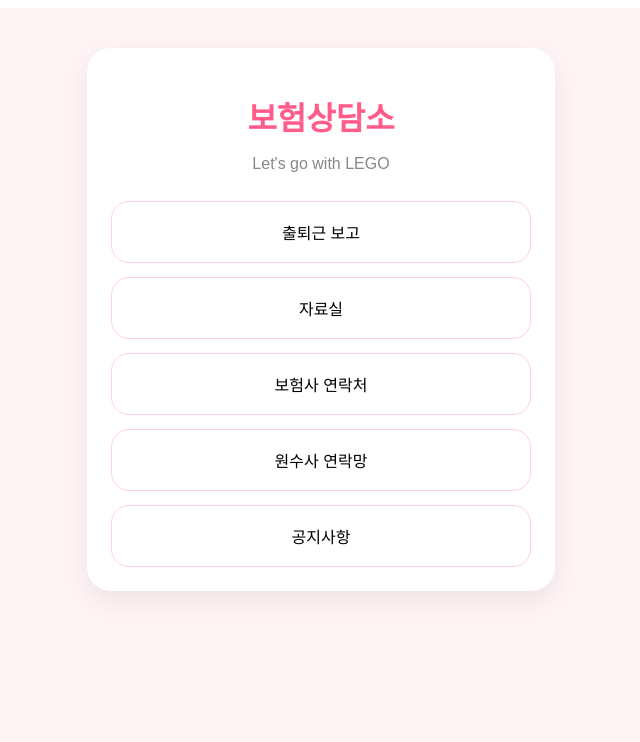
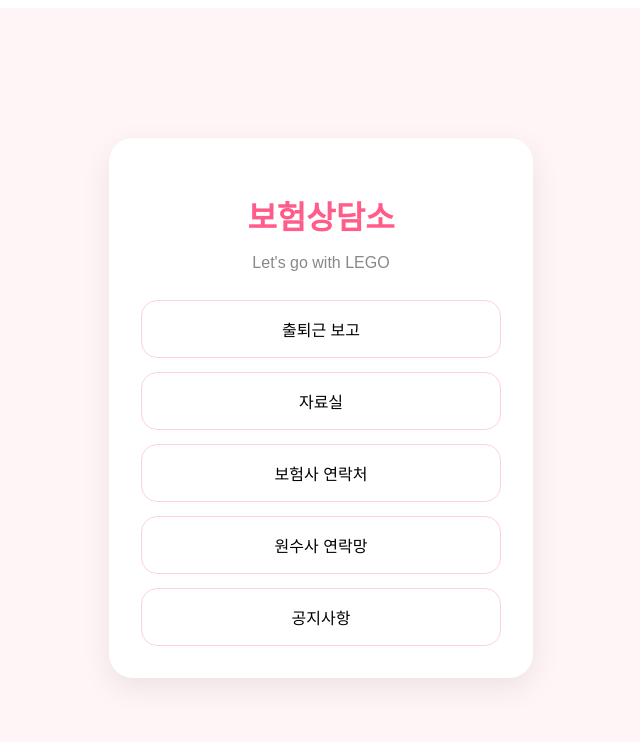
Before and after one commit to legobaeksunmi/withlego-site, a Next.js app: page / in a window 1280 px wide. Shown: the top 742 px of the page, without its empty margins (319-959 px from the left). Built offline with nearby package versions, Linux system fonts and the light colour scheme.

Commit message:
Update page.tsx

```diff
--- a/app/page.tsx
+++ b/app/page.tsx
@@ -1,37 +1,30 @@
 export default function Home() {
-  const menus = [
-    "출퇴근 보고",
-    "자료실",
-    "보험사 연락처",
-    "원수사 연락망",
-    "공지사항",
-  ];
-
   return (
     <main
       style={{
         minHeight: "100vh",
         background: "#fff5f7",
-        padding: "40px 20px",
+        display: "flex",
+        justifyContent: "center",
+        alignItems: "center",
         fontFamily: "sans-serif",
       }}
     >
       <div
         style={{
-          maxWidth: "420px",
-          margin: "0 auto",
+          width: "360px",
           background: "white",
+          padding: "32px",
           borderRadius: "24px",
-          padding: "24px",
           boxShadow: "0 10px 30px rgba(0,0,0,0.08)",
+          textAlign: "center",
         }}
       >
         <h1
           style={{
             color: "#ff5c8a",
-            textAlign: "center",
             fontSize: "32px",
-            marginBottom: "8px",
+            marginBottom: "10px",
           }}
         >
           보험상담소
@@ -39,7 +32,6 @@ export default function Home() {
 
         <p
           style={{
-            textAlign: "center",
             color: "#888",
             marginBottom: "28px",
           }}
@@ -53,24 +45,22 @@ export default function Home() {
             gap: "14px",
           }}
         >
-          {menus.map((menu) => (
-            <button
-              key={menu}
-              onClick={() => alert(`${menu} 준비중`)}
-              style={{
-                border: "1px solid #ffd1dc",
-                background: "white",
-                padding: "18px",
-                borderRadius: "18px",
-                fontSize: "16px",
-                cursor: "pointer",
-              }}
-            >
-              {menu}
-            </button>
-          ))}
+          <button style={btn}>출퇴근 보고</button>
+          <button style={btn}>자료실</button>
+          <button style={btn}>보험사 연락처</button>
+          <button style={btn}>원수사 연락망</button>
+          <button style={btn}>공지사항</button>
         </div>
       </div>
     </main>
   );
 }
+
+const btn = {
+  border: "1px solid #ffd1dc",
+  background: "white",
+  padding: "16px",
+  borderRadius: "16px",
+  fontSize: "16px",
+  cursor: "pointer",
+};
```
